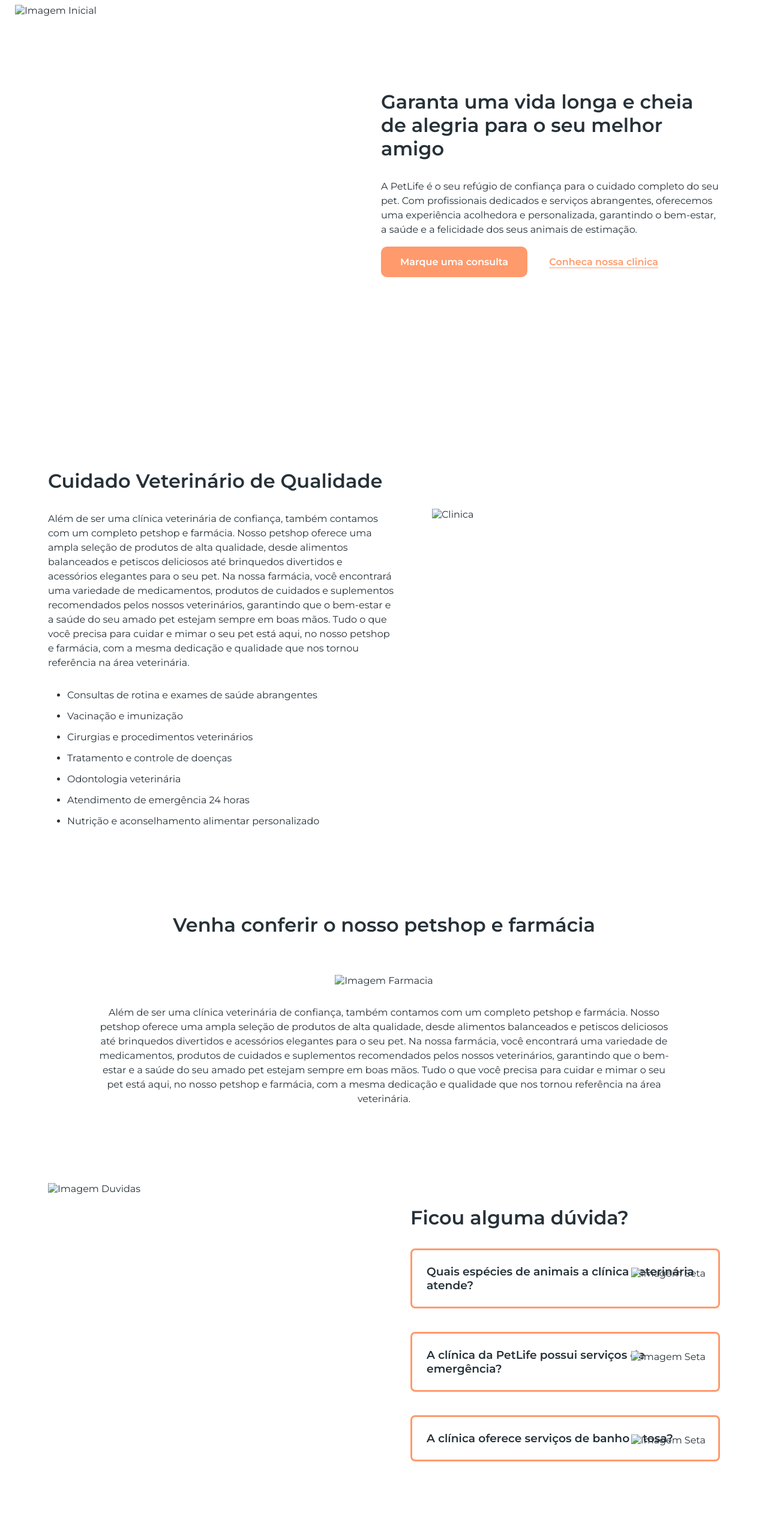
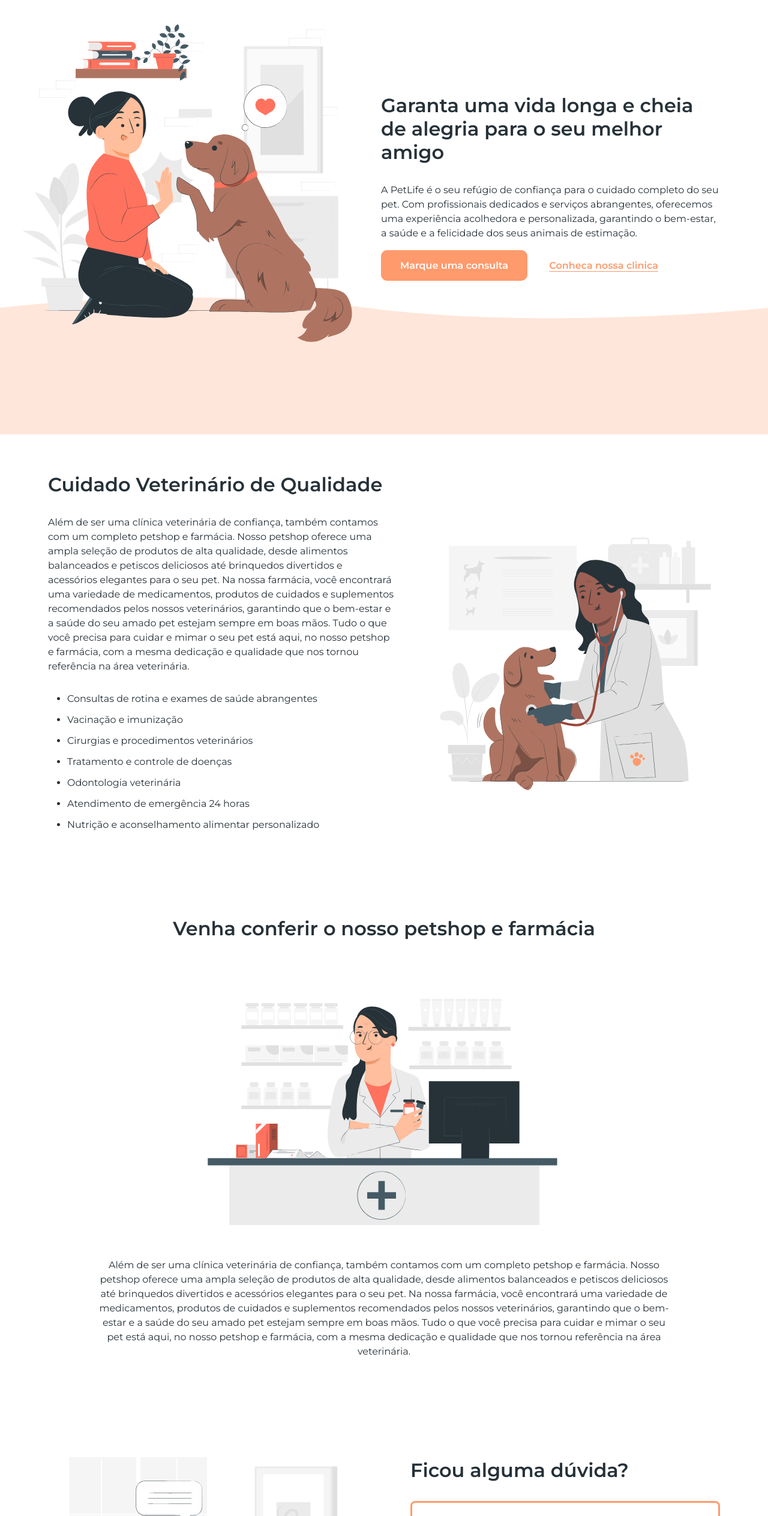
Before and after one commit to mickeiasdev/landing-page-clinica-veterinaria, a plain HTML site: page index.html in a window 1280 px wide. Shown: the part 84-2611 px from the top of the page at 60% size. Drawn offline with Linux system fonts and the light colour scheme; files that its build step writes are made by us from their sources.

Commit message:
Update index.html

```diff
--- a/index.html
+++ b/index.html
@@ -6,7 +6,7 @@
     <meta charset="UTF-8">
     <meta name="viewport" content="width=device-width, initial-scale=1.0">
     <title>Projeto PetLife</title>
-    <link rel="stylesheet" href="index.css">
+    <link rel="stylesheet" href="assets/index.css">
     <link rel="preconnect" href="https://fonts.googleapis.com">
 <link rel="preconnect" href="https://fonts.gstatic.com" crossorigin>
 <link href="https://fonts.googleapis.com/css2?family=Montserrat:wght@400;600&display=swap" rel="stylesheet">
@@ -17,7 +17,7 @@
     <header>
 
         <a href="index.html">
-            <img src="img/logo-white.svg" alt="PetLife">
+            <img src="assets/img/logo-white.svg" alt="PetLife">
         </a>
 
         <nav>
@@ -32,7 +32,7 @@
     <main>
 
         <section id="inicio">
-            <img src="img/start-img.svg" alt="Imagem Inicial" width="580" height="580">
+            <img src="assets/img/start-img.svg" alt="Imagem Inicial" width="580" height="580">
             <div>
                 <h1>Garanta uma vida longa e cheia de alegria para o seu melhor amigo</h1>
                 <p class="paragrafo">
@@ -42,7 +42,7 @@
                 <a class="botao" href="https://wa.me/+5585998445892" target="_blank">Marque uma consulta</a>
                 <a class="botaoTransparente" href="#clinica">Conheca nossa clinica</a>
             </div>
-            <img class="absolute" src="img/shape.svg" alt="">
+            <img class="absolute" src="assets/img/shape.svg" alt="">
         </section>
 
         <section id="clinica">
@@ -67,12 +67,12 @@
                     <li>Nutrição e aconselhamento alimentar personalizado</li>
                 </ul>
             </div>
-            <img src="img/clinic-img.svg" alt="Clinica" width="480" height="480" loading="lazy">
+            <img src="assets/img/clinic-img.svg" alt="Clinica" width="480" height="480" loading="lazy">
         </section>
 
         <section id="farmacia">
             <h2>Venha conferir o nosso petshop e farmácia </h2>
-            <img src="img/shop-img.svg" alt="Imagem Farmacia" width="645" height="430" loading="lazy">
+            <img src="assets/img/shop-img.svg" alt="Imagem Farmacia" width="645" height="430" loading="lazy">
             <p class="paragrafo">
                 Além de ser uma clínica veterinária de confiança, também contamos com um completo petshop e farmácia. Nosso
                 petshop oferece uma ampla seleção de produtos de alta qualidade, desde alimentos balanceados e petiscos
@@ -85,12 +85,12 @@
         </section>
 
         <section id="duvidas">
-             <img src="img/faq-img.svg" alt="Imagem Duvidas" width="540" height="540" loading="lazy">
+             <img src="assets/img/faq-img.svg" alt="Imagem Duvidas" width="540" height="540" loading="lazy">
             <div>
                 <h2> Ficou alguma dúvida?</h2>
              <div class="duvida">
                 <h3>Quais espécies de animais a clínica veterinária atende?</h3>
-                <img src="img/arrow-down.svg" alt="Imagem Seta">
+                <img src="assets/img/arrow-down.svg" alt="Imagem Seta">
                 <p class="paragrafo">
                     A clínica da PetLife oferece uma ampla gama de serviços, incluindo consultas de rotina, vacinação,
                     cirurgias,
@@ -102,7 +102,7 @@
 
              <div class="duvida">
                 <h3>A clínica da PetLife possui serviços de emergência?</h3>
-                <img src="img/arrow-down.svg" alt="Imagem Seta">
+                <img src="assets/img/arrow-down.svg" alt="Imagem Seta">
                 <p class="paragrafo">
                   Sim, a clínica veterinária da PetLife oferece serviços de emergência 24 horas. Se o seu animal de estimação
                   precisar de atendimento veterinário imediato fora do horário de expediente, nossa equipe está pronta para
@@ -112,7 +112,7 @@
 
             <div class="duvida">
                 <h3>A clínica oferece serviços de banho e tosa?</h3>
-                <img src="img/arrow-down.svg" alt="Imagem Seta">
+                <img src="assets/img/arrow-down.svg" alt="Imagem Seta">
                 <p class="paragrafo">
                   Sim, a clínica veterinária da PetLife oferece serviços profissionais de banho e tosa. Nossa equipe de
                   profissionais experientes garante que seu pet receba cuidados adequados, usando produtos de alta qualidade e
@@ -127,7 +127,7 @@
     <footer>
 
         <div>
-            <img src="img/logo.svg" alt="PetLife">
+            <img src="assets/img/logo.svg" alt="PetLife">
             <p class="paragrafo">
                 Cuidando com amor, vivendo com alegria: PetLife, onde a vida dos pets é mais feliz!
             </p>
```
